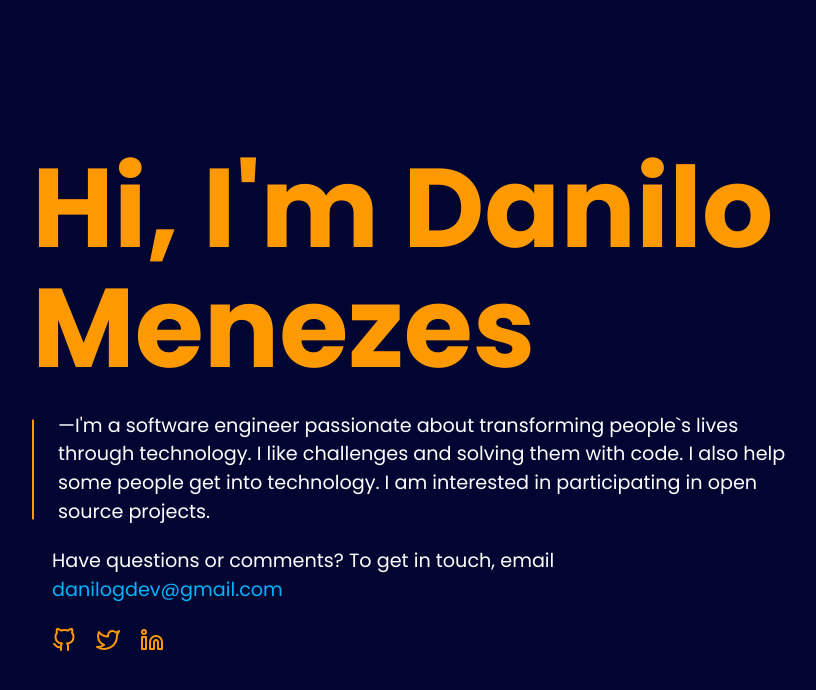
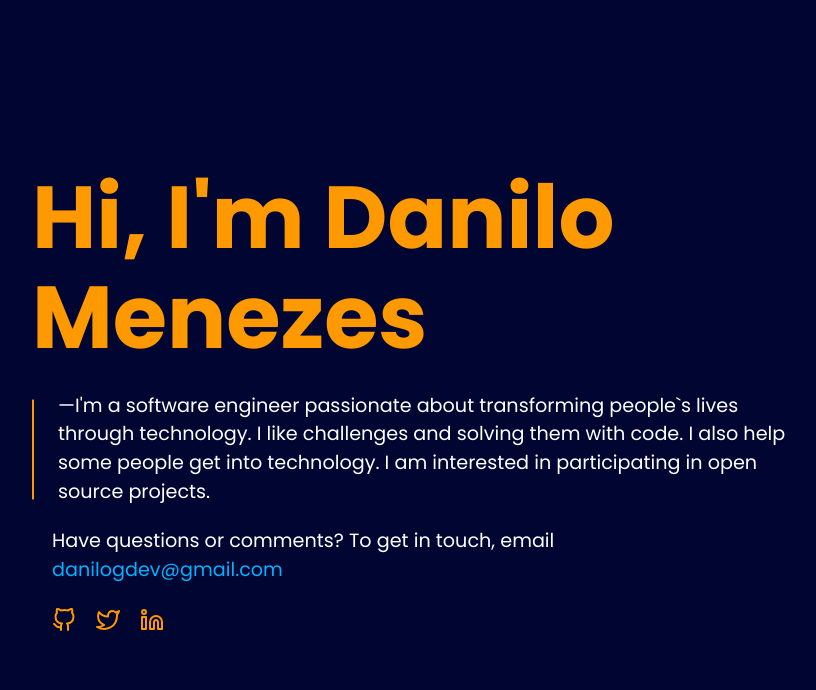
Before and after one commit to jovemdan/danilo-menezes, a Next.js app: page / in a window 1280 px wide. Shown: the top 690 px of the page, without its empty margins (218-1034 px from the left). Built offline with nearby package versions, Linux system fonts and the light colour scheme.

Commit message:
fix: Adjusts font desktop

```diff
--- a/components/hi/hi.tsx
+++ b/components/hi/hi.tsx
@@ -12,10 +12,10 @@ export function Hi() {
       >
         <Text
           as='h1'
-          fontSize={['45px', '4.5rem', '7rem']}
+          fontSize={['45px', '4.5rem', '5.5rem']}
           fontWeight='700'
           fontStyle='normal'
-          lineHeight={['65px', '70px', '120px']}
+          lineHeight={['65px', '70px', '100px']}
           color='#FF9900'
         >
           Hi, I'm Danilo Menezes
```
